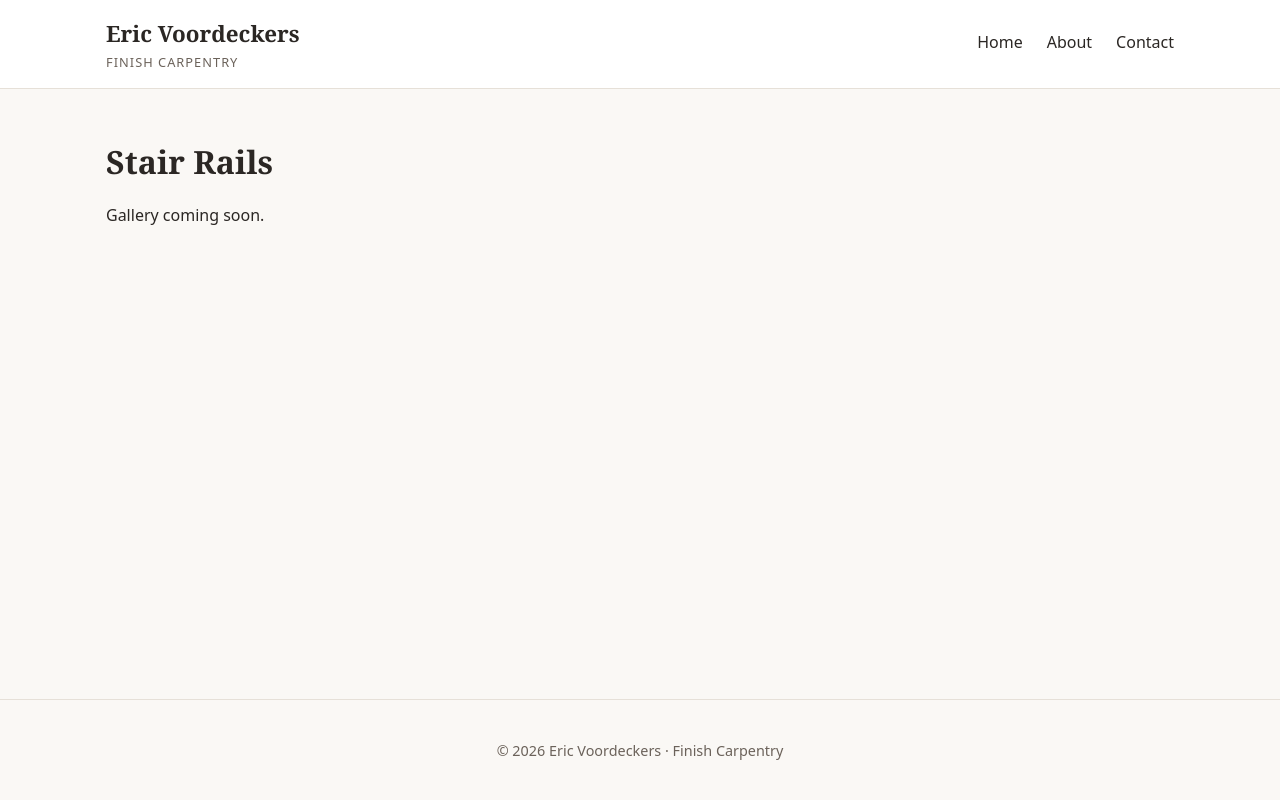
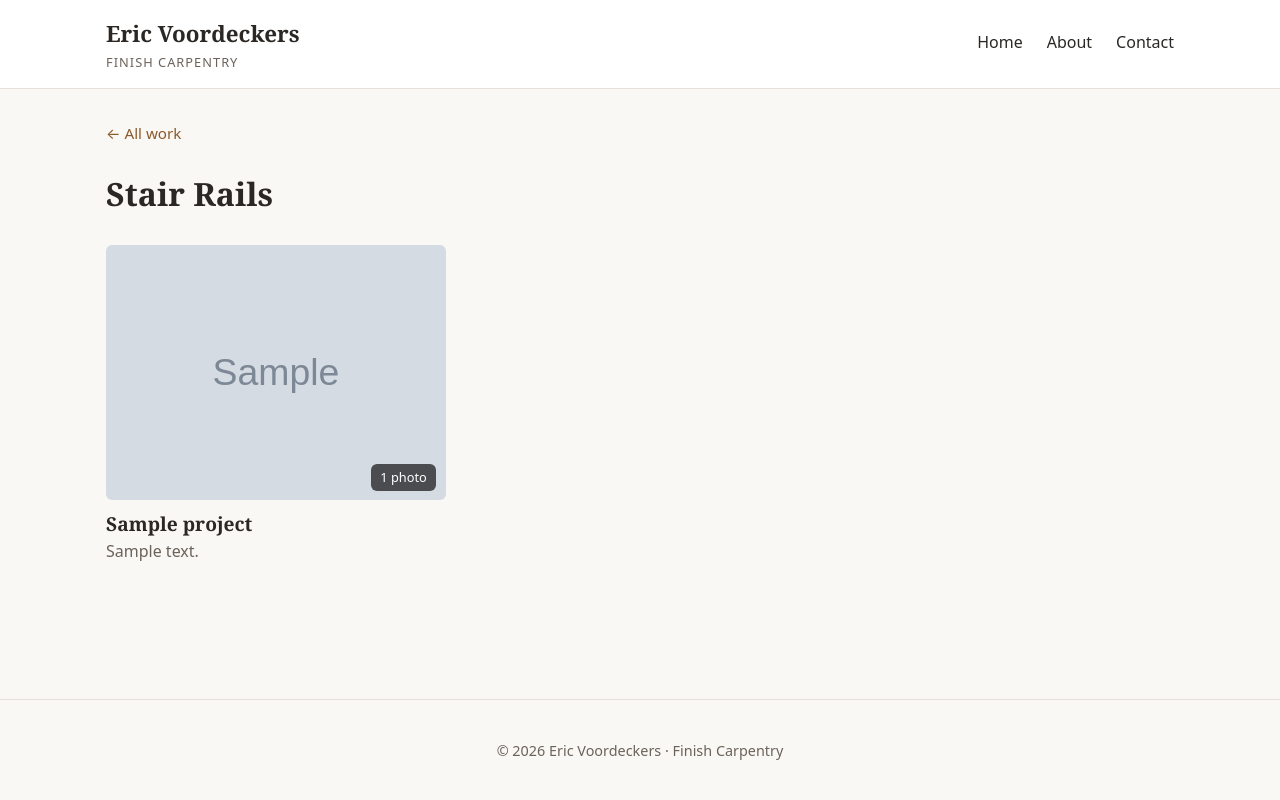
Before and after one commit to keatonvoordeckers/Voordeckers-Site, a Django app: page /work/stair-rails/ in a window 1280 px wide. Run offline with Django 5.2, Linux system fonts and the light colour scheme; data comes from the database, SQL or seed files in the repository; tables that the repository leaves empty hold one stand-in row (values such as "Sample post"); grey boxes marked "Sample" are stand-in pictures; some libraries are stand-ins or nearby versions.

Commit message:
Added category gallery pages with GLightbox slideshow

```diff
--- a/portfolio/models.py
+++ b/portfolio/models.py
@@ -75,7 +75,6 @@ class Photo(models.Model):
         related_name="photos" # Allows for getting all Photos in a given Project
     )
     image = models.ImageField(upload_to="projects/%Y/%m/") # store image file path, ex: projects/2026/10/
-    image = models.ImageField(upload_to="projects/%Y/%m/")
     thumbnail = models.ImageField(
         upload_to="projects/%Y/%m/thumbs/", # keep thumbnails in their own subfolder
         blank=True,
--- a/portfolio/templates/portfolio/category_detail.html
+++ b/portfolio/templates/portfolio/category_detail.html
@@ -2,10 +2,51 @@
 
 {% block title %}{{ category.name }} | Eric Voordeckers{% endblock %}
 
+{% block extra_head %}
+    <link rel="stylesheet" href="https://cdn.jsdelivr.net/npm/glightbox@3.3.0/dist/css/glightbox.min.css">
+{% endblock %}
+
 {% block content %}
+    <a href="{% url 'home' %}" class="back-link">&larr; All work</a>
     <h1>{{ category.name }}</h1>
     {% if category.description %}
-        <p>{{ category.description }}</p>
+        <p class="lead">{{ category.description }}</p>
     {% endif %}
-    <p>Gallery coming soon.</p>
+
+    <ul class="project-grid">
+        {% for project in projects %}
+            {% with photos=project.photos.all %}
+                {% if photos %}
+                    <li class="project-card">
+                        {% for photo in photos %}
+                            <a href="{{ photo.image.url }}"
+                               class="glightbox{% if forloop.first %} project-cover{% endif %}"
+                               data-gallery="project-{{ project.pk }}"
+                               data-title="{{ project.title }}"
+                               data-description="{{ photo.caption }}"
+                               {% if forloop.first %}aria-label="View {{ photos|length }} photo{{ photos|length|pluralize }} of {{ project.title }}"{% else %}hidden{% endif %}>
+                                {% if forloop.first %}
+                                    <img src="{{ photo.thumbnail_url }}" alt="{{ project.title }}" loading="lazy">
+                                    <span class="photo-count">{{ photos|length }} photo{{ photos|length|pluralize }}</span>
+                                {% endif %}
+                            </a>
+                        {% endfor %}
+                        <h2>{{ project.title }}</h2>
+                        {% if project.description %}
+                            <p>{{ project.description }}</p>
+                        {% endif %}
+                    </li>
+                {% endif %}
+            {% endwith %}
+        {% empty %}
+            <li class="empty">Photos coming soon. Check back shortly.</li>
+        {% endfor %}
+    </ul>
 {% endblock %}
+
+{% block scripts %}
+    <script src="https://cdn.jsdelivr.net/npm/glightbox@3.3.0/dist/js/glightbox.min.js"></script>
+    <script>
+        GLightbox({ selector: ".glightbox", loop: true });
+    </script>
+{% endblock %}
--- a/portfolio/views.py
+++ b/portfolio/views.py
@@ -5,4 +5,9 @@ from .models import Category
 
 def category_detail(request, slug):
     category = get_object_or_404(Category, slug=slug) # Fetch category, show 404 if not found
-    return render(request, "portfolio/category_detail.html", {"category": category})
+    projects = category.projects.filter(is_published=True).prefetch_related("photos")
+    return render(
+        request,
+        "portfolio/category_detail.html",
+        {"category": category, "projects": projects}
+    )
--- a/static/css/site.css
+++ b/static/css/site.css
@@ -198,3 +198,69 @@ img {
     padding: 0.9rem 1rem;
     font-size: 1.15rem;
 }
+
+/* ---------- Gallery pages ---------- */
+.back-link {
+    display: inline-block;
+    margin-bottom: 0.5rem;
+    font-size: 0.95rem;
+    text-decoration: none;
+}
+
+.lead {
+    max-width: 40rem;
+    color: var(--color-muted);
+    font-size: 1.1rem;
+}
+
+.project-grid {
+    display: grid;
+    grid-template-columns: repeat(auto-fill, minmax(280px, 1fr));
+    gap: 2rem 1.5rem;
+    margin: 2rem 0 0;
+    padding: 0;
+    list-style: none;
+}
+
+.project-cover {
+    position: relative;
+    display: block;
+    overflow: hidden;
+    border-radius: var(--radius);
+}
+
+.project-cover img {
+    width: 100%;
+    aspect-ratio: 4 / 3;
+    object-fit: cover;
+    transition: transform 0.3s;
+}
+
+.project-cover:hover img,
+.project-cover:focus-visible img {
+    transform: scale(1.04);
+}
+
+.photo-count {
+    position: absolute;
+    right: 0.6rem;
+    bottom: 0.6rem;
+    padding: 0.2rem 0.6rem;
+    border-radius: var(--radius);
+    background: rgb(0 0 0 / 0.65);
+    color: #fff;
+    font-size: 0.8rem;
+}
+
+.project-card h2 {
+    margin: 0.75rem 0 0.25rem;
+    font-size: 1.2rem;
+}
+
+.project-card p {
+    margin: 0;
+    color: var(--color-muted);
+}
+.empty {
+    color: var(--color-muted);
+}
--- a/templates/base.html
+++ b/templates/base.html
@@ -9,6 +9,7 @@
     <meta name="description" content="{% block description %}Custom finish carpentry by Eric Voordeckers: stair rails, ceilings, wall
     treatments, fireplace mantels, mud benches & window seats, columns, cabinets & bookshelves, and bunk beds.{% endblock %}">
     <link rel="stylesheet" href="{% static 'css/site.css' %}">
+    {% block extra_head %}{% endblock %}
 </head>
 <!-- Body: -->
 <body>
@@ -35,5 +36,6 @@
             <p>&copy; {% now "Y" %} Eric Voordeckers · Finish Carpentry</p>
         </div>
     </footer>
+    {% block scripts %}{% endblock %}
 </body>
 </html>
```
